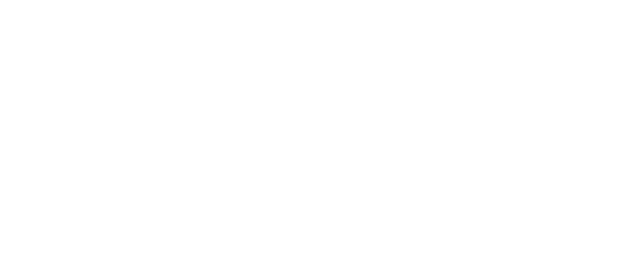
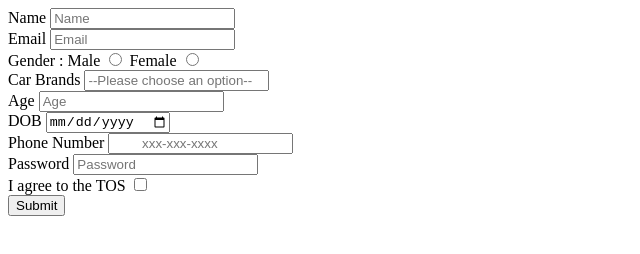
Before and after one commit to acciojob/signup-form-car-Somnath1412, a website: page main.html in a window 1280 px wide. Shown: the whole page, without its empty margins (0-640 px from the left). Drawn offline with Linux system fonts and the light colour scheme.

Commit message:
created a submission

```diff
--- a/main.html
+++ b/main.html
@@ -7,6 +7,30 @@
 </head>
 
 <body>
+	<label for="name">Name</label>
+	<input type="text" required id="name" placeholder="Name" name="name"><br>
+	<lable for="email">Email</lable>
+	<input type="email" required id="email" placeholder="Email" name="email"><br>
+	<label for="gender">Gender :</label>
+	<label for="gender">Male</label>
+	<input type="radio" required id="gender_m" name="gender">
+	<label for="gender">Female</label>
+	<input type="radio" required id="gender_f" name="gender"><br>
+	<label for="cars">Car Brands</label>
+	<input type="select" required id="cars" placeholder="--Please choose an option--" name="cars"><br>
+	<label for="age">Age</label>
+	<input type="number" required id="age" placeholder="Age" name="cars"><br>
+	<label for="dob">DOB</label>
+	<input type="date" required id="dob" name="dob"><br>
+	<label for="tel">Phone Number</label>
+	<input type="tel" id="tel" placeholder="	xxx-xxx-xxxx" name="tel"><br>
+	<label for="password">Password</label>
+	<input type="password" required id="password" placeholder="Password" name="password"><br>
+	<label for="tos">I agree to the TOS</label>
+	<input type="checkbox" required id="tos" name="tos"><br>
+	<input type="submit" valu="Submit">
+
+
 	<!-- the entire body must be written by student -->
     <script type="text/javascript" src="./script.js">
 </script>
```
